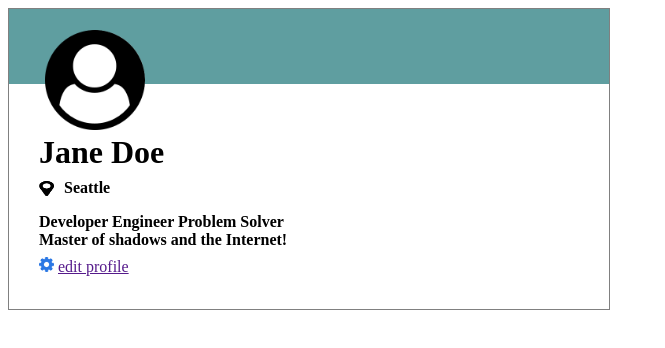
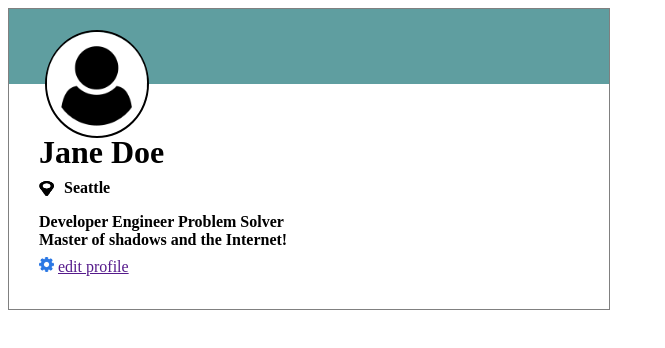
Before and after one commit to krisbratvold/Kris_Bratvold_User_Card, a plain HTML site: page index.html in a window 1280 px wide. Shown: the whole page, without its empty margins (0-665 px from the left). Drawn offline with Linux system fonts and the light colour scheme.

Commit message:
invert image

```diff
--- a/style.css
+++ b/style.css
@@ -27,7 +27,10 @@ h1{
     margin-left: 10px;
 }
 .user{
-    position: fixed;
+    position: absolute;
     top:30px;
     left:45px;
+    filter: invert(1);
+    border-radius: 50%;
+    border: 2px solid rgb(255, 255, 255);
 }
```
